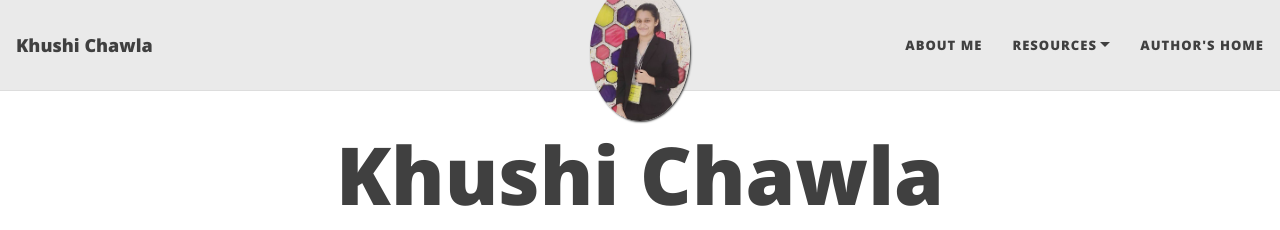
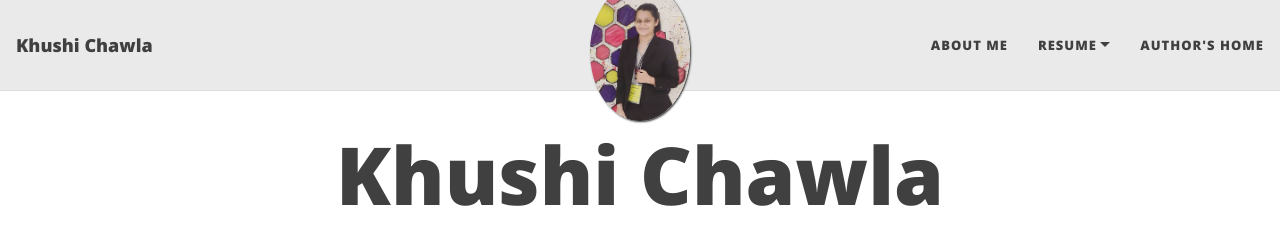
Before and after one commit to khushi1811/khushi1811.github.io, a Jekyll site: the page built from index.html, in a window 1280 px wide. Shown: the top 230 px of the page. Built offline with Jekyll 4.4.1, drawn with Linux system fonts in a browser that asks for light colours; nearby versions of some CDN libraries; the list of posts is cut into pages by our own code.

Commit message:
Update nav.html

```diff
--- a/_includes/nav.html
+++ b/_includes/nav.html
@@ -15,7 +15,7 @@
       {%- for link in site.navbar-links -%}
         {%- if link[1].first %}
           <li class="nav-item dropdown">
-            <a class="nav-link dropdown-toggle" href="#" id="navbarDropdown" role="button" data-toggle="dropdown" aria-haspopup="true" aria-expanded="false">{{ link[0] }}</a>
+            <a class="nav-link dropdown-toggle" href="#" id="navbarDropdown" role="button" data-toggle="dropdown" aria-haspopup="true" aria-expanded="false">Resume</a>
             <div class="dropdown-menu" aria-labelledby="navbarDropdown">
               {%- for childlink in link[1] -%}
                 {%- for linkparts in childlink %}
```
